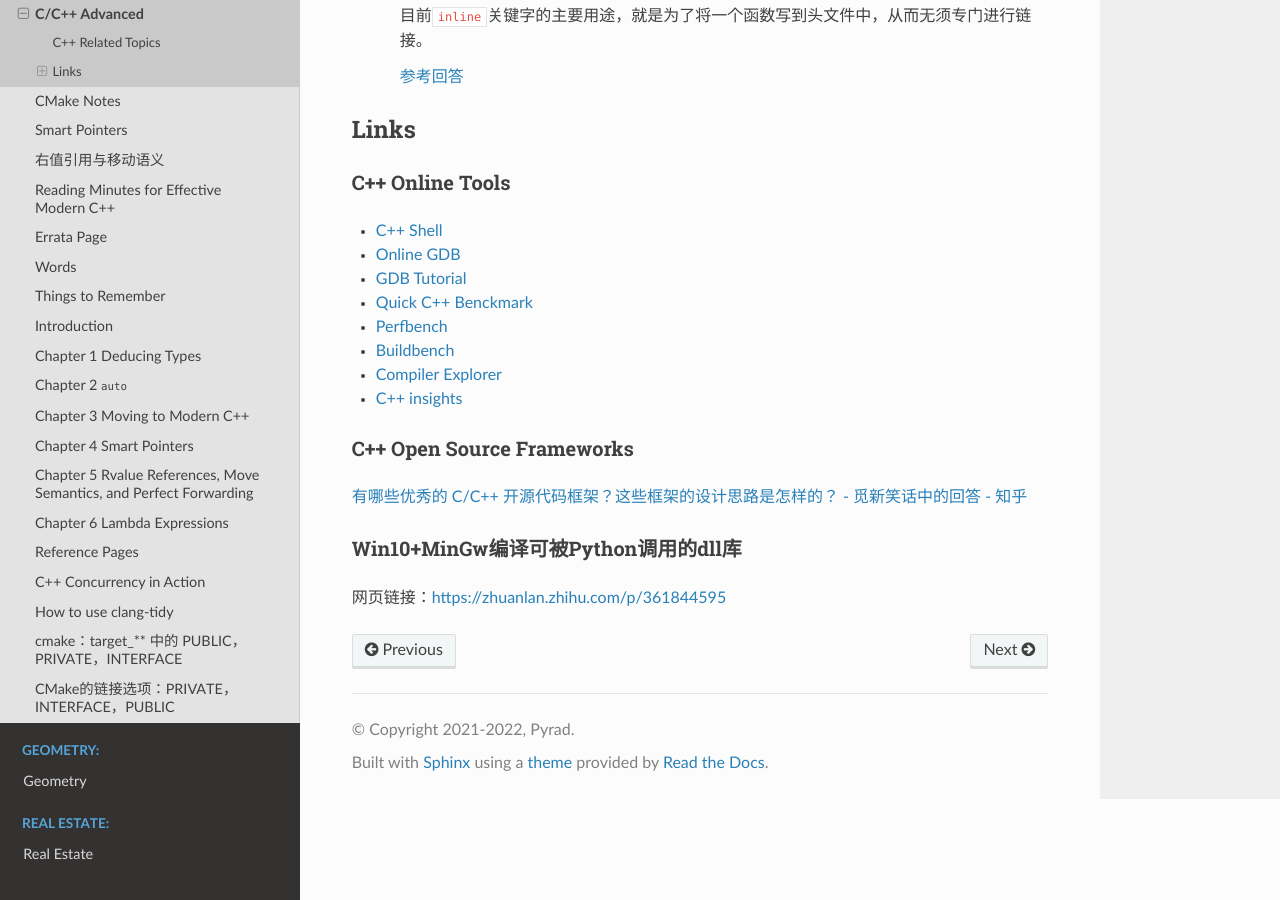
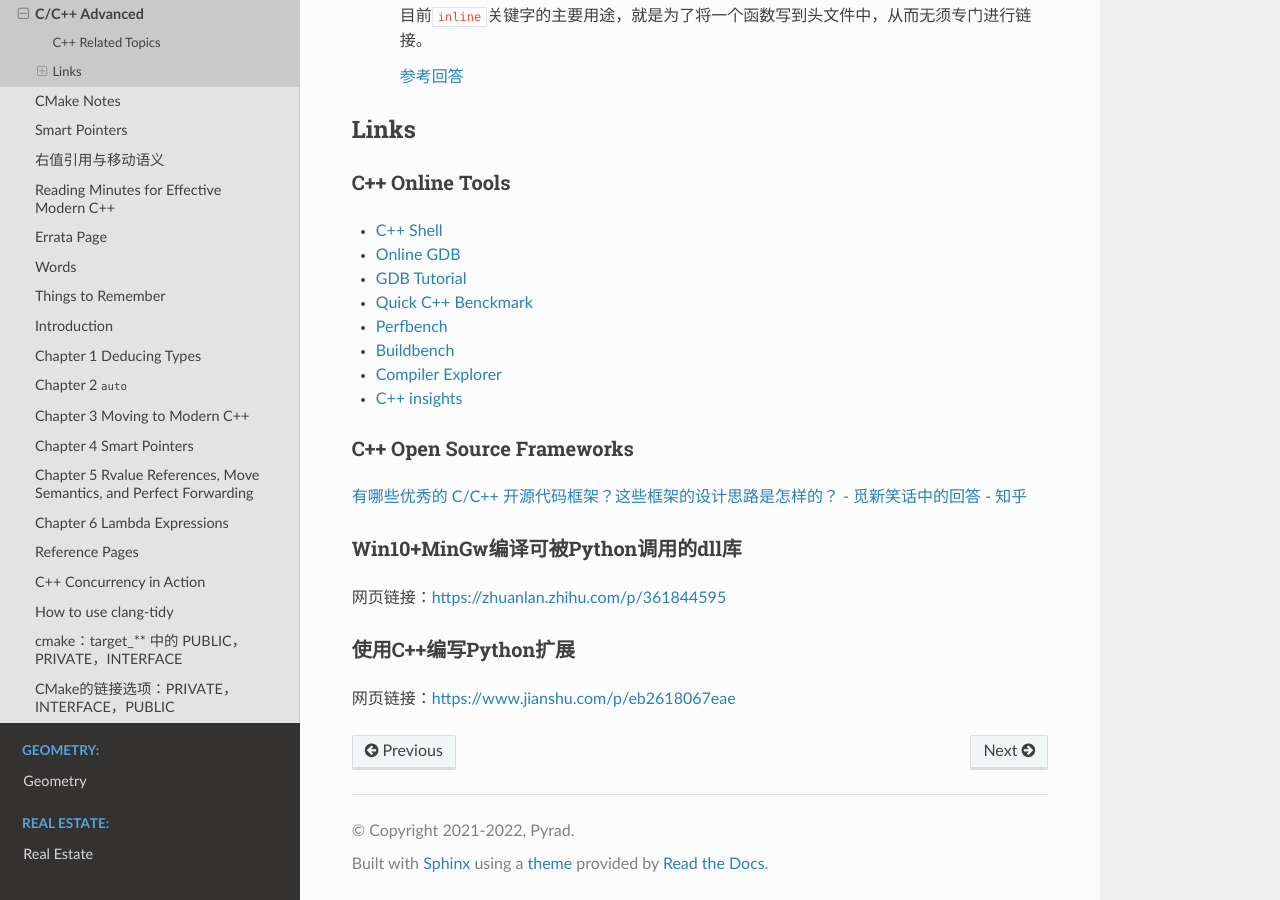
Before and after one commit to Pyrad/pyradnotes, a Sphinx documentation site: the page built from source/CPP/CppAdvanced.md, in a window 1280 px wide and 900 px high, scrolled down 1526 px. Built offline with Sphinx 7.4.7 and the Read the Docs theme 2.0.0, drawn with Linux system fonts in a browser that asks for light colours.

Commit message:
CPP Write Python extension by using C++ & distutils

```diff
--- a/source/CPP/CppAdvanced.md
+++ b/source/CPP/CppAdvanced.md
@@ -93,3 +93,7 @@ This file shows some advanced usages of C/C++
 ### Win10+MinGw编译可被Python调用的dll库
 
 网页链接：[https://zhuanlan.zhihu.com/p/361844595](https://zhuanlan.zhihu.com/p/361844595)
+
+### 使用C++编写Python扩展
+
+网页链接：[https://www.jianshu.com/p/eb2618067eae](https://www.jianshu.com/p/eb2618067eae)
```
